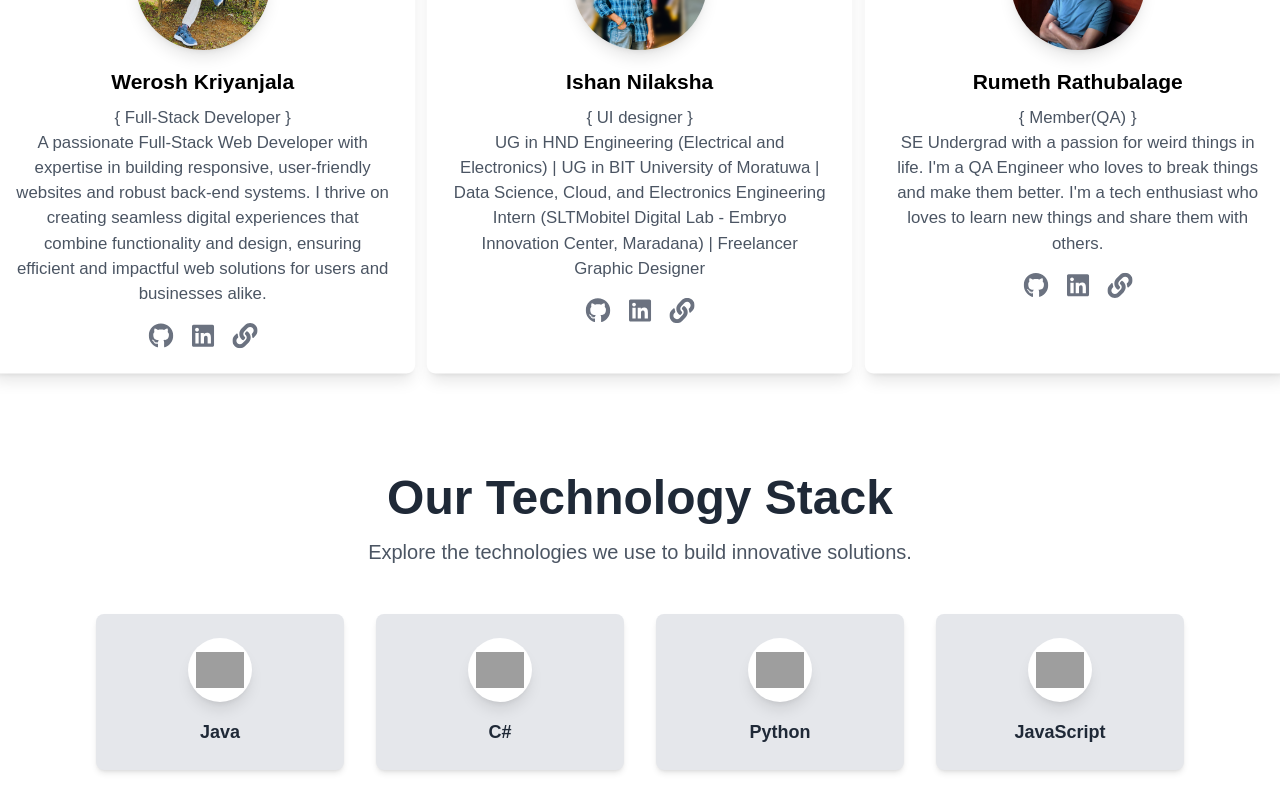
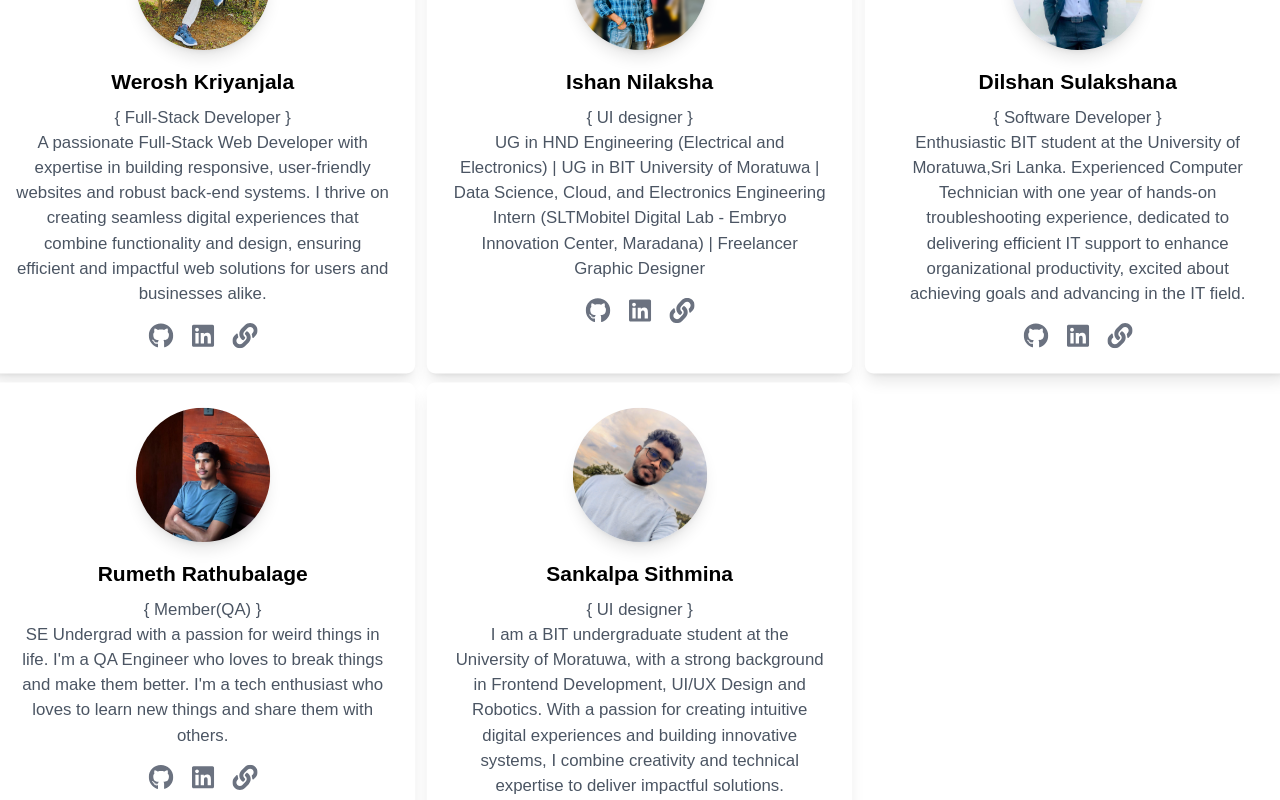
Before and after one commit to Werosh/bluhbluh, a React (Vite) app: page / in a window 1280 px wide. Shown: the part 1680-2480 px from the top of the page. Built offline with nearby package versions, Linux system fonts and the light colour scheme; grey boxes are pictures that could not be loaded.

Commit message:
adding members

```diff
--- a/src/Members.jsx
+++ b/src/Members.jsx
@@ -1,9 +1,11 @@
 import React from "react";
 import { motion } from "framer-motion";
-import { FaGithub, FaLinkedin, FaLink } from "react-icons/fa";
+import { FaGithub, FaLinkedin, FaLink, } from "react-icons/fa";
 import weroshImg from "../public/Images/Team/werosh.jpg";
 import ishanImg from "../public/Images/Team/ishan.jpg";
 import rumethImg from "../public/Images/Team/rumeth.jpg";
+import dilshanImg from "../public/Images/Team/dilshan.jpg";
+import sankalpaImg from "../public/Images/Team/sankalpa.jpg";
 
 const Members = () => {
   const members = [
@@ -27,8 +29,21 @@ const Members = () => {
       imageUrl: ishanImg,
       socialLinks: {
         github: "https://github.com/ishanHatharasinghe",
-        linkedin: "https://www.linkedin.com/in/ishan-nilaksha-686461308?utm_source=share&utm_campaign=share_via&utm_content=profile&utm_medium=android_app",
+        linkedin:
+          "https://www.linkedin.com/in/ishan-nilaksha-686461308?utm_source=share&utm_campaign=share_via&utm_content=profile&utm_medium=android_app",
         portfolio: "https://ishanHatharasinghe.github.io/portfolio_web",
+      },
+    },
+    {
+      name: "Dilshan Sulakshana",
+      role: "{ Software Developer }", // Added role property
+      description:
+        "Enthusiastic BIT student at the University of Moratuwa,Sri Lanka. Experienced Computer Technician with one year of hands-on troubleshooting experience, dedicated to delivering efficient IT support to enhance organizational productivity, excited about achieving goals and advancing in the IT field.",
+      imageUrl: dilshanImg,
+      socialLinks: {
+        github: "https://github.com/DilshanSulakshana",
+        linkedin: "http://www.linkedin.com/in/dilshansk520",
+        portfolio: "-",
       },
     },
     {
@@ -40,6 +55,18 @@ const Members = () => {
       socialLinks: {
         github: "https://github.com/RathuGT",
         linkedin: "https://www.linkedin.com/in/rumethrathuu/",
+        portfolio: "-",
+      },
+    },
+    {
+      name: "Sankalpa Sithmina",
+      role: "{ UI designer }", // Added role property
+      description:
+        "I am a BIT undergraduate student at the University of Moratuwa, with a strong background in Frontend Development, UI/UX Design and Robotics. With a passion for creating intuitive digital experiences and building innovative systems, I combine creativity and technical expertise to deliver impactful solutions.",
+      imageUrl: sankalpaImg,
+      socialLinks: {
+        github: "https://github.com/sana1211",
+        linkedin: "http://www.linkedin.com/in/sankalpa-sithmina-29b728311",
         portfolio: "-",
       },
     },
```
Also changed, not shown: public/Images/Team/dilshan.jpg (added), public/Images/Team/sankalpa.jpg (added).
